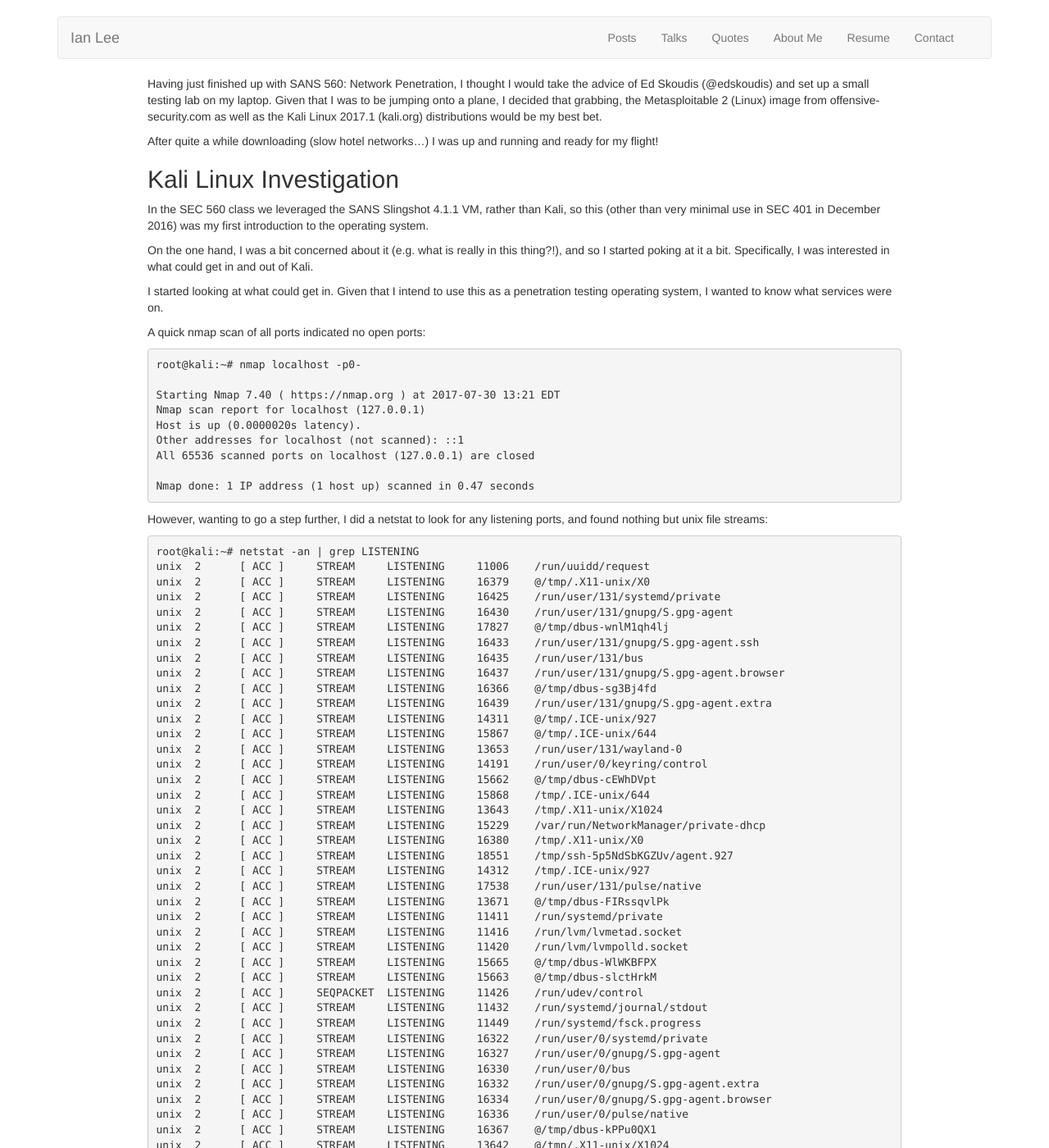
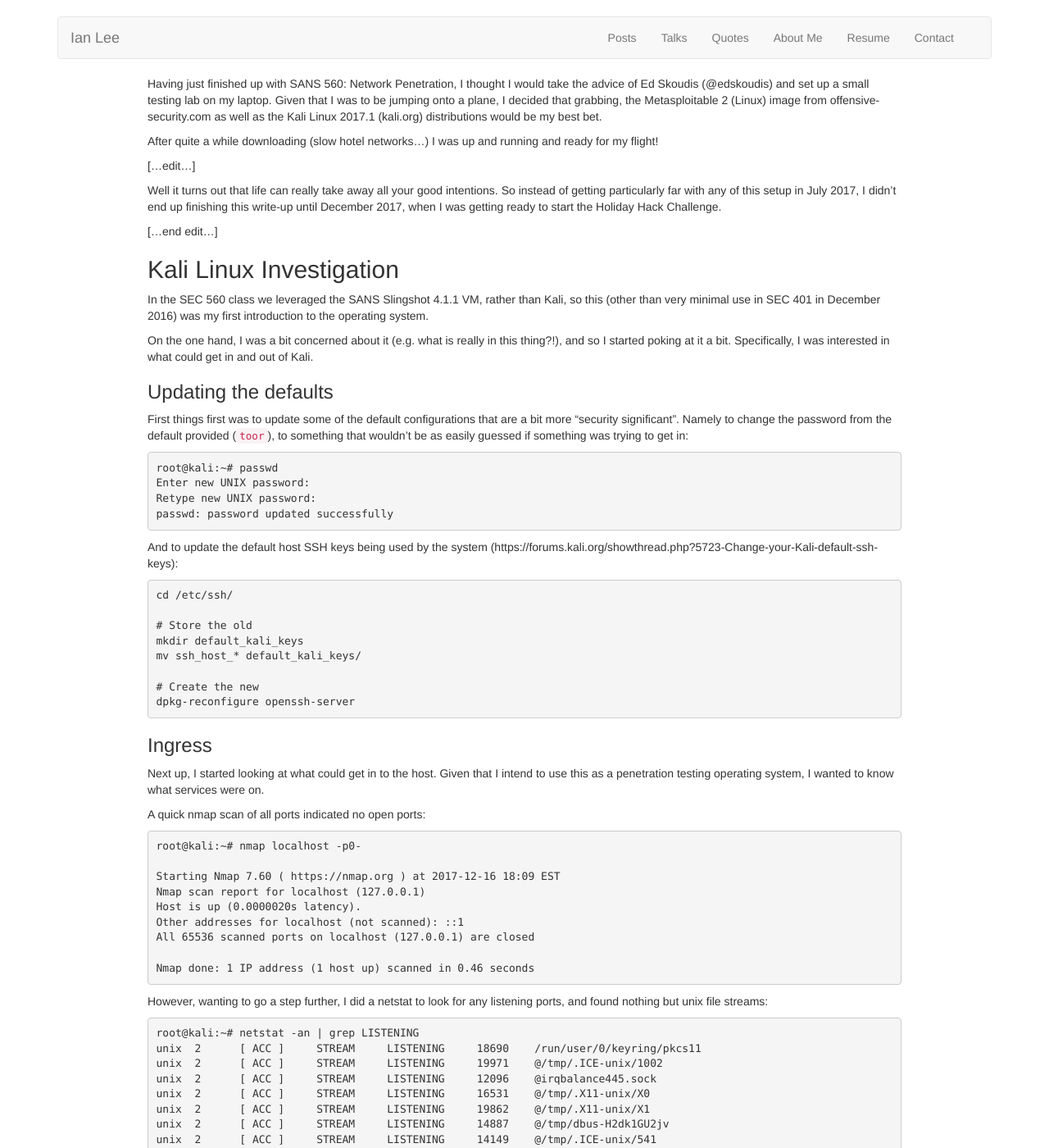
Before and after one commit to IanLee1521/IanLee1521.github.io, a Jekyll site: the page built from _posts/pen-testing/2017-07-30-pen-testing-lab-setup.md, in a window 1280 px wide and 1400 px high. Shown: the whole window at 82% size. Built offline with Jekyll 4.4.1, drawn with Linux system fonts in a browser that asks for light colours; nearby versions of some CDN libraries; our own code applies the rules of GitHub Pages for plain Markdown files; some of the changed text lies outside the part shown.

Commit message:
Updated setup post to completion
Just in time for the Holiday Hack Challenge 2017!

````diff
--- a/_posts/pen-testing/2017-07-30-pen-testing-lab-setup.md
+++ b/_posts/pen-testing/2017-07-30-pen-testing-lab-setup.md
@@ -1,11 +1,17 @@
 ---
 title: Setting up a Penetration Testing Lab
-date: 2017-08-04
+date: 2017-12-16
 ---
 
 Having just finished up with SANS 560: Network Penetration, I thought I would take the advice of Ed Skoudis (@edskoudis) and set up a small testing lab on my laptop. Given that I was to be jumping onto a plane, I decided that grabbing, the Metasploitable 2 (Linux) image from offensive-security.com as well as the Kali Linux 2017.1 (kali.org) distributions would be my best bet.
 
 After quite a while downloading (slow hotel networks...) I was up and running and ready for my flight!
+
+[...edit...]
+
+Well it turns out that life can really take away all your good intentions. So instead of getting particularly far with any of this setup in July 2017, I didn't end up finishing this write-up until December 2017, when I was getting ready to start the Holiday Hack Challenge.
+
+[...end edit...]
 
 ## Kali Linux Investigation
 
@@ -13,69 +19,164 @@
 
 On the one hand, I was a bit concerned about it (e.g. what is really in this thing?!), and so I started poking at it a bit. Specifically, I was interested in what could get in and out of Kali.
 
-I started looking at what could get in. Given that I intend to use this as a penetration testing operating system, I wanted to know what services were on.
+### Updating the defaults
+
+First things first was to update some of the default configurations that are a bit more "security significant". Namely to change the password from the default provided (`toor`), to something that wouldn't be as easily guessed if something was trying to get in:
+
+```
+root@kali:~# passwd
+Enter new UNIX password:
+Retype new UNIX password:
+passwd: password updated successfully
+```
+
+And to update the default host SSH keys being used by the system (https://forums.kali.org/showthread.php?5723-Change-your-Kali-default-ssh-keys):
+
+```
+cd /etc/ssh/
+
+# Store the old
+mkdir default_kali_keys
+mv ssh_host_* default_kali_keys/
+
+# Create the new
+dpkg-reconfigure openssh-server
+```
+
+### Ingress
+
+Next up, I started looking at what could get in to the host. Given that I intend to use this as a penetration testing operating system, I wanted to know what services were on.
 
 A quick nmap scan of all ports indicated no open ports:
 
 ```
 root@kali:~# nmap localhost -p0-
 
-Starting Nmap 7.40 ( https://nmap.org ) at 2017-07-30 13:21 EDT
+Starting Nmap 7.60 ( https://nmap.org ) at 2017-12-16 18:09 EST
 Nmap scan report for localhost (127.0.0.1)
 Host is up (0.0000020s latency).
 Other addresses for localhost (not scanned): ::1
 All 65536 scanned ports on localhost (127.0.0.1) are closed
 
-Nmap done: 1 IP address (1 host up) scanned in 0.47 seconds
+Nmap done: 1 IP address (1 host up) scanned in 0.46 seconds
 ```
 
 However, wanting to go a step further, I did a netstat to look for any listening ports, and found nothing but unix file streams:
 
 ```
 root@kali:~# netstat -an | grep LISTENING
-unix  2      [ ACC ]     STREAM     LISTENING     11006    /run/uuidd/request
-unix  2      [ ACC ]     STREAM     LISTENING     16379    @/tmp/.X11-unix/X0
-unix  2      [ ACC ]     STREAM     LISTENING     16425    /run/user/131/systemd/private
-unix  2      [ ACC ]     STREAM     LISTENING     16430    /run/user/131/gnupg/S.gpg-agent
-unix  2      [ ACC ]     STREAM     LISTENING     17827    @/tmp/dbus-wnlM1qh4lj
-unix  2      [ ACC ]     STREAM     LISTENING     16433    /run/user/131/gnupg/S.gpg-agent.ssh
-unix  2      [ ACC ]     STREAM     LISTENING     16435    /run/user/131/bus
-unix  2      [ ACC ]     STREAM     LISTENING     16437    /run/user/131/gnupg/S.gpg-agent.browser
-unix  2      [ ACC ]     STREAM     LISTENING     16366    @/tmp/dbus-sg3Bj4fd
-unix  2      [ ACC ]     STREAM     LISTENING     16439    /run/user/131/gnupg/S.gpg-agent.extra
-unix  2      [ ACC ]     STREAM     LISTENING     14311    @/tmp/.ICE-unix/927
-unix  2      [ ACC ]     STREAM     LISTENING     15867    @/tmp/.ICE-unix/644
-unix  2      [ ACC ]     STREAM     LISTENING     13653    /run/user/131/wayland-0
-unix  2      [ ACC ]     STREAM     LISTENING     14191    /run/user/0/keyring/control
-unix  2      [ ACC ]     STREAM     LISTENING     15662    @/tmp/dbus-cEWhDVpt
-unix  2      [ ACC ]     STREAM     LISTENING     15868    /tmp/.ICE-unix/644
-unix  2      [ ACC ]     STREAM     LISTENING     13643    /tmp/.X11-unix/X1024
-unix  2      [ ACC ]     STREAM     LISTENING     15229    /var/run/NetworkManager/private-dhcp
-unix  2      [ ACC ]     STREAM     LISTENING     16380    /tmp/.X11-unix/X0
-unix  2      [ ACC ]     STREAM     LISTENING     18551    /tmp/ssh-5p5NdSbKGZUv/agent.927
-unix  2      [ ACC ]     STREAM     LISTENING     14312    /tmp/.ICE-unix/927
-unix  2      [ ACC ]     STREAM     LISTENING     17538    /run/user/131/pulse/native
-unix  2      [ ACC ]     STREAM     LISTENING     13671    @/tmp/dbus-FIRssqvlPk
-unix  2      [ ACC ]     STREAM     LISTENING     11411    /run/systemd/private
-unix  2      [ ACC ]     STREAM     LISTENING     11416    /run/lvm/lvmetad.socket
-unix  2      [ ACC ]     STREAM     LISTENING     11420    /run/lvm/lvmpolld.socket
-unix  2      [ ACC ]     STREAM     LISTENING     15665    @/tmp/dbus-WlWKBFPX
-unix  2      [ ACC ]     STREAM     LISTENING     15663    @/tmp/dbus-slctHrkM
-unix  2      [ ACC ]     SEQPACKET  LISTENING     11426    /run/udev/control
-unix  2      [ ACC ]     STREAM     LISTENING     11432    /run/systemd/journal/stdout
-unix  2      [ ACC ]     STREAM     LISTENING     11449    /run/systemd/fsck.progress
-unix  2      [ ACC ]     STREAM     LISTENING     16322    /run/user/0/systemd/private
-unix  2      [ ACC ]     STREAM     LISTENING     16327    /run/user/0/gnupg/S.gpg-agent
-unix  2      [ ACC ]     STREAM     LISTENING     16330    /run/user/0/bus
-unix  2      [ ACC ]     STREAM     LISTENING     16332    /run/user/0/gnupg/S.gpg-agent.extra
-unix  2      [ ACC ]     STREAM     LISTENING     16334    /run/user/0/gnupg/S.gpg-agent.browser
-unix  2      [ ACC ]     STREAM     LISTENING     16336    /run/user/0/pulse/native
-unix  2      [ ACC ]     STREAM     LISTENING     16367    @/tmp/dbus-kPPu0QX1
-unix  2      [ ACC ]     STREAM     LISTENING     13642    @/tmp/.X11-unix/X1024
-unix  2      [ ACC ]     STREAM     LISTENING     16339    /run/user/0/gnupg/S.gpg-agent.ssh
-unix  2      [ ACC ]     STREAM     LISTENING     15666    @/tmp/dbus-08BLdjQF
-unix  2      [ ACC ]     STREAM     LISTENING     14323    /run/user/0/keyring/ssh
-unix  2      [ ACC ]     STREAM     LISTENING     14325    /run/user/0/keyring/pkcs11
-unix  2      [ ACC ]     STREAM     LISTENING     11000    /var/run/dbus/system_bus_socket
-unix  2      [ ACC ]     STREAM     LISTENING     11003    /var/run/pcscd/pcscd.comm
+unix  2      [ ACC ]     STREAM     LISTENING     18690    /run/user/0/keyring/pkcs11
+unix  2      [ ACC ]     STREAM     LISTENING     19971    @/tmp/.ICE-unix/1002
+unix  2      [ ACC ]     STREAM     LISTENING     12096    @irqbalance445.sock
+unix  2      [ ACC ]     STREAM     LISTENING     16531    @/tmp/.X11-unix/X0
+unix  2      [ ACC ]     STREAM     LISTENING     19862    @/tmp/.X11-unix/X1
+unix  2      [ ACC ]     STREAM     LISTENING     14887    @/tmp/dbus-H2dk1GU2jv
+unix  2      [ ACC ]     STREAM     LISTENING     14149    @/tmp/.ICE-unix/541
+unix  2      [ ACC ]     STREAM     LISTENING     13812    @/tmp/dbus-dfVHhhTl
+unix  2      [ ACC ]     STREAM     LISTENING     18633    @/tmp/dbus-38jczD288G
+unix  2      [ ACC ]     STREAM     LISTENING     19841    /run/user/0/keyring/control
+unix  2      [ ACC ]     STREAM     LISTENING     13809    @/tmp/dbus-PILr4L9I
+unix  2      [ ACC ]     STREAM     LISTENING     15504    /run/user/131/systemd/private
+unix  2      [ ACC ]     STREAM     LISTENING     15509    /run/user/131/gnupg/S.gpg-agent.ssh
+unix  2      [ ACC ]     STREAM     LISTENING     15512    /run/user/131/gnupg/S.gpg-agent.extra
+unix  2      [ ACC ]     STREAM     LISTENING     15514    /run/user/131/gnupg/S.gpg-agent
+unix  2      [ ACC ]     STREAM     LISTENING     19863    /tmp/.X11-unix/X1
+unix  2      [ ACC ]     STREAM     LISTENING     15516    /run/user/131/bus
+unix  2      [ ACC ]     STREAM     LISTENING     16532    /tmp/.X11-unix/X0
+unix  2      [ ACC ]     STREAM     LISTENING     14150    /tmp/.ICE-unix/541
+unix  2      [ ACC ]     STREAM     LISTENING     15518    /run/user/131/gnupg/S.dirmngr
+unix  2      [ ACC ]     STREAM     LISTENING     18551    @/tmp/dbus-clsV19Bd
+unix  2      [ ACC ]     STREAM     LISTENING     15520    /run/user/131/gnupg/S.gpg-agent.browser
+unix  2      [ ACC ]     STREAM     LISTENING     19891    /tmp/ssh-h47a7HfKyCgq/agent.1002
+unix  2      [ ACC ]     STREAM     LISTENING     12450    /run/systemd/private
+unix  2      [ ACC ]     STREAM     LISTENING     15522    /run/user/131/pulse/native
+unix  2      [ ACC ]     STREAM     LISTENING     18552    @/tmp/dbus-GOGuQCBl
+unix  2      [ ACC ]     STREAM     LISTENING     19972    /tmp/.ICE-unix/1002
+unix  2      [ ACC ]     STREAM     LISTENING     20646    /run/user/0/systemd/private
+unix  2      [ ACC ]     STREAM     LISTENING     20651    /run/user/0/gnupg/S.gpg-agent.extra
+unix  2      [ ACC ]     STREAM     LISTENING     20654    /run/user/0/gnupg/S.gpg-agent
+unix  2      [ ACC ]     STREAM     LISTENING     20656    /run/user/0/gnupg/S.dirmngr
+unix  2      [ ACC ]     STREAM     LISTENING     12464    /run/systemd/journal/stdout
+unix  2      [ ACC ]     STREAM     LISTENING     20658    /run/user/0/gnupg/S.gpg-agent.ssh
+unix  2      [ ACC ]     STREAM     LISTENING     20660    /run/user/0/bus
+unix  2      [ ACC ]     STREAM     LISTENING     20662    /run/user/0/pulse/native
+unix  2      [ ACC ]     STREAM     LISTENING     20665    /run/user/0/gnupg/S.gpg-agent.browser
+unix  2      [ ACC ]     SEQPACKET  LISTENING     12474    /run/udev/control
+unix  2      [ ACC ]     STREAM     LISTENING     25264    @/tmp/dbus-ag5xU0qG
+unix  2      [ ACC ]     STREAM     LISTENING     13813    @/tmp/dbus-m5rSVIs6
+unix  2      [ ACC ]     STREAM     LISTENING     12481    /run/lvm/lvmpolld.socket
+unix  2      [ ACC ]     STREAM     LISTENING     12485    /run/systemd/fsck.progress
+unix  2      [ ACC ]     STREAM     LISTENING     12498    /run/lvm/lvmetad.socket
+unix  2      [ ACC ]     STREAM     LISTENING     25265    @/tmp/dbus-64kDGVTG
+unix  2      [ ACC ]     STREAM     LISTENING     13790    /run/NetworkManager/private-dhcp
+unix  2      [ ACC ]     STREAM     LISTENING     9969     /run/uuidd/request
+unix  2      [ ACC ]     STREAM     LISTENING     9972     /var/run/dbus/system_bus_socket
+unix  2      [ ACC ]     STREAM     LISTENING     9975     /var/run/pcscd/pcscd.comm
+unix  2      [ ACC ]     STREAM     LISTENING     13810    @/tmp/dbus-Og6MPIHR
+unix  2      [ ACC ]     STREAM     LISTENING     18685    /run/user/0/keyring/ssh
+root@kali:~#
 ```
+
+## Setting Up SSH
+
+As part of my setup, I decided that I wanted to enable ssh access from my host into my Kali guest VM. To accomplish this, I needed to start the SSH server, and log in:
+
+```
+root@kali:~# service ssh start
+
+# And to confirm that it was running:
+root@kali:~# netstat -tlpn
+Active Internet connections (only servers)
+Proto Recv-Q Send-Q Local Address           Foreign Address         State       PID/Program name
+tcp        0      0 0.0.0.0:22              0.0.0.0:*               LISTEN      1857/sshd
+tcp6       0      0 :::22                   :::*                    LISTEN      1857/sshd
+```
+
+Great! Now I can go ahead and log in:
+
+```
+# From host OS
+> ssh root@192.168.16.153
+root@192.168.16.153's password:
+Permission denied, please try again.
+```
+
+Huh... that's weird... I know I'm typing the right password...
+
+Ah, must be something in the `/etc/ssh/sshd_config`! Some poking around in there, found a *very* minimal configuration, which meant that it was the right path, but I must be picking a default `sshd_config` option.. A quick search led me to:
+
+```
+root@kali:~# man sshd_config
+
+[...snip...]
+
+     PermitRootLogin
+             Specifies whether root can log in using ssh(1).  The argument must be yes, prohibit-password, without-password, forced-commands-only, or no.
+             The default is prohibit-password.
+
+             If this option is set to prohibit-password or without-password, password and keyboard-interactive authentication are disabled for root.
+
+[...snip...]
+
+```
+
+So in this case, I'll need to add my host public ssh key, into my Kali Linux VM configuration:
+
+```
+# On Host (macOS)
+> cat ~/.ssh/id_rsa.pub | pbcopy
+```
+
+And then paste that into my running Kali VM, in the appropriate file and directory (which need to be created):
+
+```
+root@kali:~# mkdir ~/.ssh
+root@kali:~# vim ~/.ssh/authorized_keys
+[...paste the copied ssh public key from host...]
+```
+
+## Moving On
+
+Well, at this point I've decided that I've down enough typing and setting up, and I'm going to go ahead and jump right in to the 2017 SANS Holiday Hack Challenge, and try my luck against the giant snowballs invading the north pole!
+
+https://www.holidayhackchallenge.com
````
